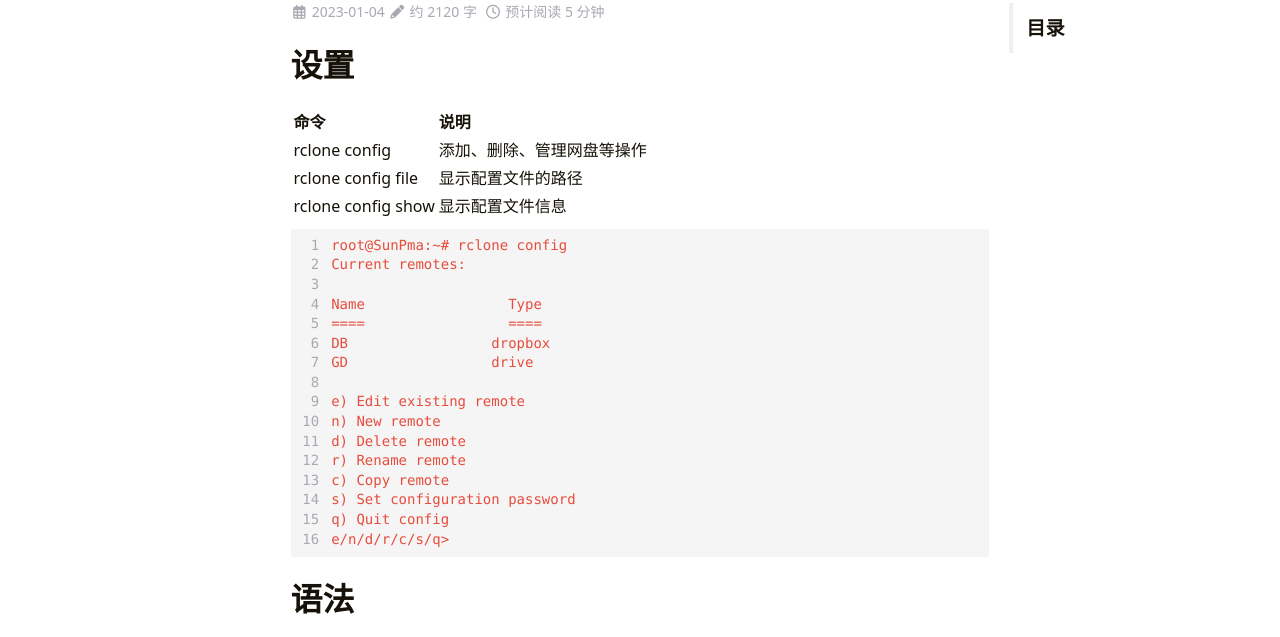
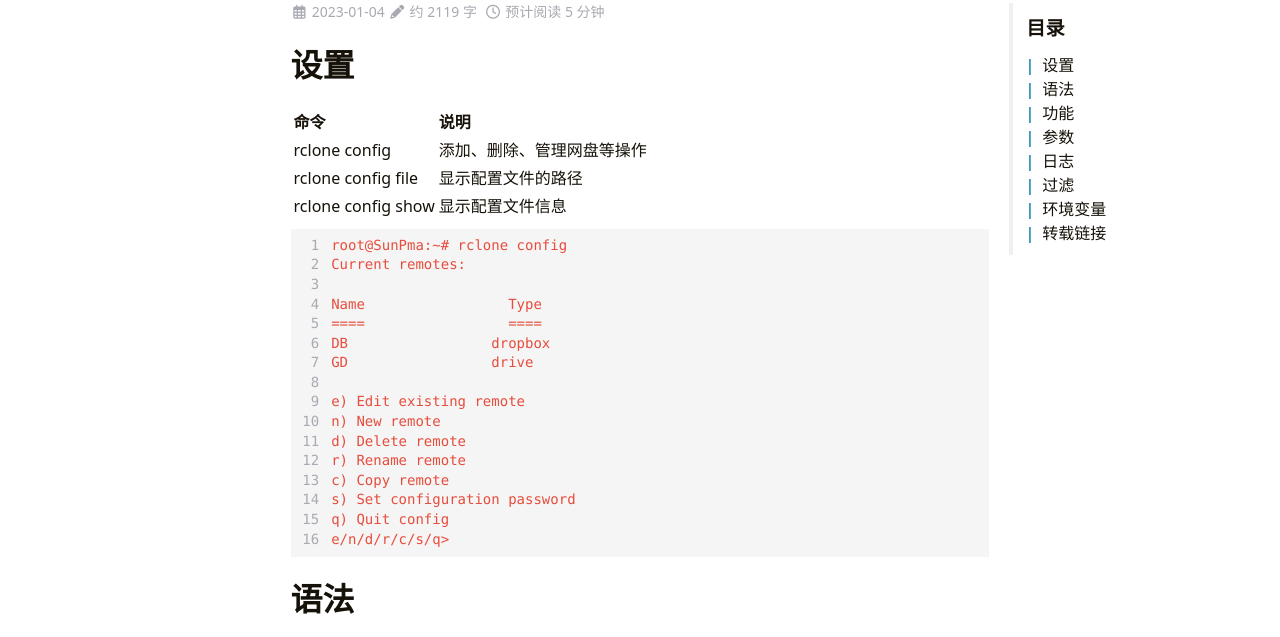
Before and after one commit to ypkilig/ypkilig.github.io, a plain HTML site: page rclone-常用命令参数/index.html in a window 1280 px wide. Shown: the part 157-794 px from the top of the page. Drawn offline with nearby package versions, Linux system fonts and the light colour scheme; some packages are replaced by stand-ins of ours; no server answers; a script that the page names is missing.

Commit message:
Update Rclone

```diff
--- a/rclone-常用命令参数/index.html
+++ b/rclone-常用命令参数/index.html
@@ -29,7 +29,7 @@
         "mainEntityOfPage": {
             "@type": "WebPage",
             "@id": "https:\/\/ypkilig.com\/rclone-%E5%B8%B8%E7%94%A8%E5%91%BD%E4%BB%A4%E5%8F%82%E6%95%B0\/"
-        },"genre": "posts","keywords": "Rclone, Gdrive","wordcount":  2120 ,
+        },"genre": "posts","keywords": "Rclone, Gdrive","wordcount":  2119 ,
         "url": "https:\/\/ypkilig.com\/rclone-%E5%B8%B8%E7%94%A8%E5%91%BD%E4%BB%A4%E5%8F%82%E6%95%B0\/","datePublished": "2023-01-04T20:14:00+08:00","dateModified": "2023-01-04T20:14:00+08:00","license": "This work is licensed under a Creative Commons Attribution-NonCommercial 4.0 International License.","publisher": {
             "@type": "Organization",
             "name": "YpKilig","logo": "https:\/\/ypkilig.com\/images\/avatar.jpg"},"author": {
@@ -103,14 +103,25 @@
             <div class="toc-content" id="toc-content-auto"></div>
         </div><article class="page single"><h1 class="single-title animate__animated animate__flipInX">Rclone 常用命令参数</h1><div class="post-meta">
             <div class="post-meta-line"><span class="post-author"><a href="https://github.com/YPKilig" title="Author" target="_blank" rel="noopener noreffer author" class="author"><i class="fas fa-user-circle fa-fw" aria-hidden="true"></i>YpKilig</a></span>&nbsp;<span class="post-category">收录于 <a href="/categories/%E5%B8%B8%E7%94%A8%E5%91%BD%E4%BB%A4%E5%8F%82%E6%95%B0/"><i class="far fa-folder fa-fw" aria-hidden="true"></i>常用命令参数</a></span></div>
-            <div class="post-meta-line"><i class="far fa-calendar-alt fa-fw" aria-hidden="true"></i>&nbsp;<time datetime="2023-01-04">2023-01-04</time>&nbsp;<i class="fas fa-pencil-alt fa-fw" aria-hidden="true"></i>&nbsp;约 2120 字&nbsp;
+            <div class="post-meta-line"><i class="far fa-calendar-alt fa-fw" aria-hidden="true"></i>&nbsp;<time datetime="2023-01-04">2023-01-04</time>&nbsp;<i class="fas fa-pencil-alt fa-fw" aria-hidden="true"></i>&nbsp;约 2119 字&nbsp;
                 <i class="far fa-clock fa-fw" aria-hidden="true"></i>&nbsp;预计阅读 5 分钟&nbsp;</div>
         </div><div class="details toc" id="toc-static"  data-kept="">
                 <div class="details-summary toc-title">
                     <span>目录</span>
                     <span><i class="details-icon fas fa-angle-right" aria-hidden="true"></i></span>
                 </div>
-                <div class="details-content toc-content" id="toc-content-static"><nav id="TableOfContents"></nav></div>
+                <div class="details-content toc-content" id="toc-content-static"><nav id="TableOfContents">
+  <ul>
+    <li><a href="#设置">设置</a></li>
+    <li><a href="#语法">语法</a></li>
+    <li><a href="#功能">功能</a></li>
+    <li><a href="#参数">参数</a></li>
+    <li><a href="#日志">日志</a></li>
+    <li><a href="#过滤">过滤</a></li>
+    <li><a href="#环境变量">环境变量</a></li>
+    <li><a href="#转载链接">转载链接</a></li>
+  </ul>
+</nav></div>
             </div><div class="content" id="content"><h1 id="设置">设置</h1>
 <table>
 <thead>
@@ -484,7 +495,7 @@
 </tr>
 </tbody>
 </table>
-<h1 id="转载链接">转载链接：</h1>
+<h1 id="转载链接">转载链接</h1>
 <p><a href="https://sunpma.com/864.html" target="_blank" rel="noopener noreffer ">https://sunpma.com/864.html</a></p></div><div class="post-footer" id="post-footer">
     <div class="post-info">
         <div class="post-info-line">
```
Also changed, not shown: index.json (+1 -1 lines), 1 other file.
